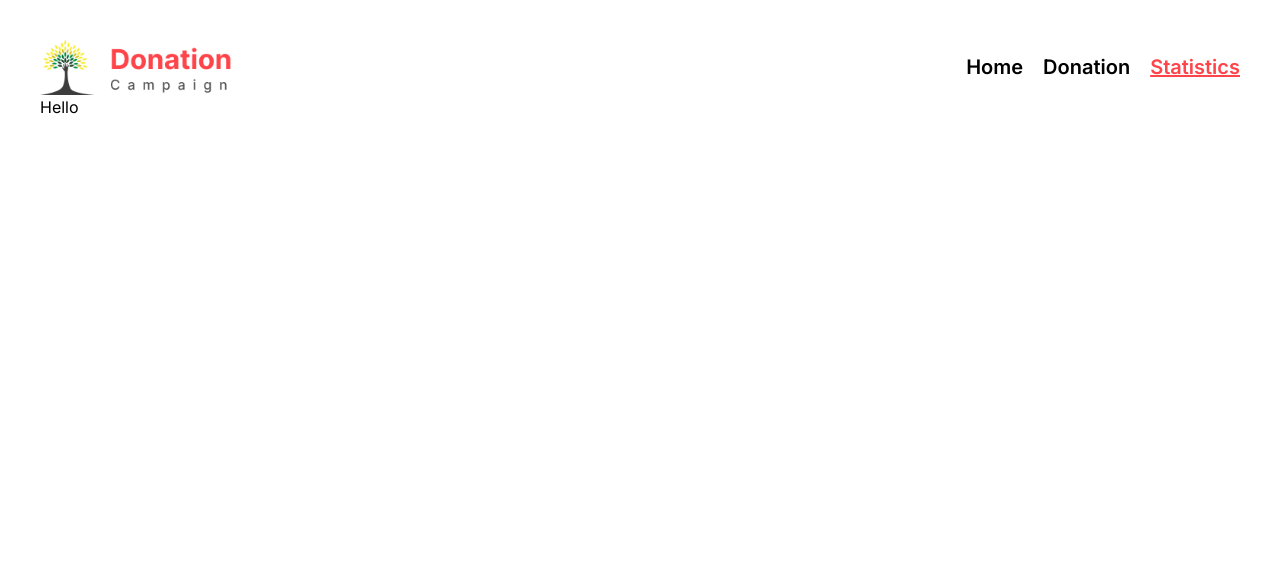
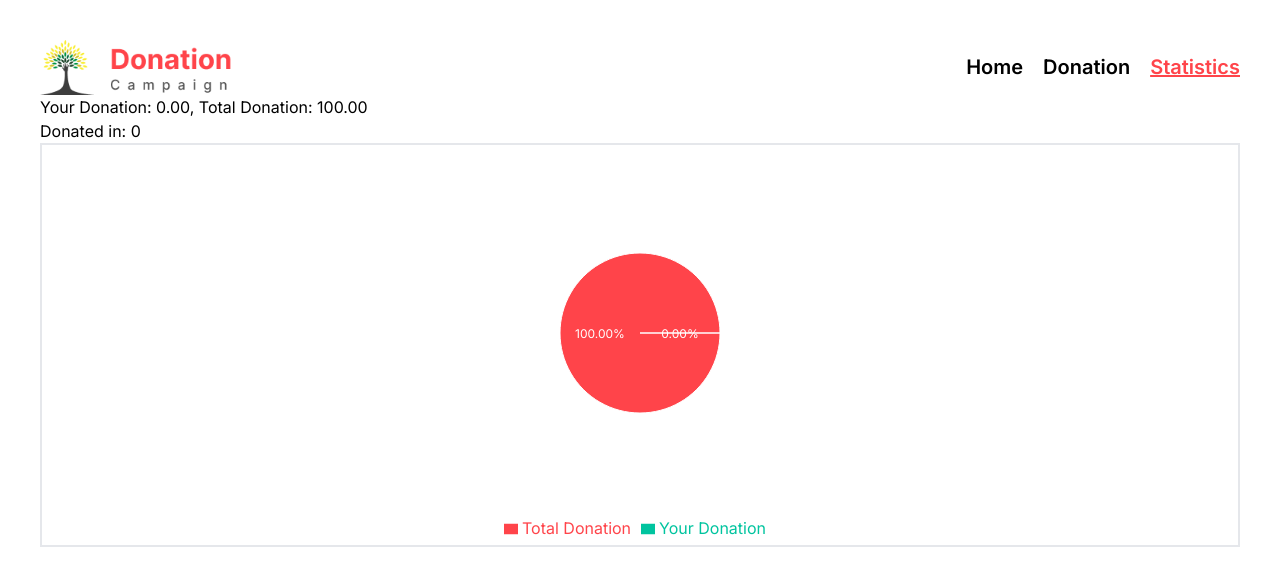
Before and after one commit to Shuvro0421/donation-campaign, a React (Vite) app: page /statistics in a window 1280 px wide. Shown: the top 586 px of the page. Built offline with nearby package versions, Linux system fonts and the light colour scheme.

Commit message:
pie chart done but needs to be polished

```diff
--- a/src/components/Statistics/Satistics.jsx
+++ b/src/components/Statistics/Satistics.jsx
@@ -1,51 +1,59 @@
 import React from 'react';
-import { PieChart, Pie, Cell, ResponsiveContainer } from 'recharts';
+import { PieChart, Pie, Cell, ResponsiveContainer, Legend } from 'recharts';
 
-const COLORS = ['#0088FE', '#00C49F', '#FFBB28', '#FF8042'];
+const Satistics = () => {
+    const localStorageDonation = JSON.parse(localStorage.getItem('localStorageDonation')) || [];
+    const data = 12;
+    const totalDonation = localStorageDonation.length;
+    const YourDonation = ((100 * totalDonation) / data).toFixed(2);
+    const TotalDonation = (100 - YourDonation).toFixed(2);
 
-const RADIAN = Math.PI / 180;
+    const datas = [
+        { name: 'Total Donation', value: parseFloat(TotalDonation) },
+        { name: 'Your Donation', value: parseFloat(YourDonation) }
+    ];
+
+    const COLORS = ['#FF444A', '#00C49F'];
+
     const renderCustomizedLabel = ({ cx, cy, midAngle, innerRadius, outerRadius, percent }) => {
         const radius = innerRadius + (outerRadius - innerRadius) * 0.5;
-  const x = cx + radius * Math.cos(-midAngle * RADIAN);
-  const y = cy + radius * Math.sin(-midAngle * RADIAN);
-
+        const x = cx + radius * Math.cos(-midAngle * (Math.PI / 180));
+        const y = cy + radius * Math.sin(-midAngle * (Math.PI / 180));
         return (
-    <text x={x} y={y} fill="white" textAnchor={x > cx ? 'start' : 'end'} dominantBaseline="central">
-      {`${(percent * 100).toFixed(0)}%`}
+            <text x={x} y={y} fill="white" textAnchor="middle" dominantBaseline="central">
+                {`${(percent * 100).toFixed(2)}%`}
             </text>
         );
     };
 
-const Statistics = ({ data, localStorageDonationLength }) => {
-  const remainingData = 12 - data;
-  const chartData = [
-    { name: 'Data', value: data },
-    { name: 'Remaining', value: remainingData },
-  ];
-
     return (
         <div>
-      <h1>Hello {localStorageDonationLength}</h1>
+            <h1>Your Donation: {YourDonation}, Total Donation: {TotalDonation}</h1>
+            <h1>Donated in: {localStorageDonation.length}</h1>
+            <div className='border-2'>
                 <ResponsiveContainer width="100%" height={400}>
-        <PieChart width={400} height={400}>
+                    <PieChart>
                         <Pie
-            data={chartData}
+                            data={datas}
                             cx="50%"
                             cy="50%"
                             labelLine={false}
                             label={renderCustomizedLabel}
                             outerRadius={80}
-            fill="#8884d8"
+                            fill="#FF444A"
                             dataKey="value"
+                            className='text-xs'
                         >
-            {chartData.map((entry, index) => (
+                            {datas.map((entry, index) => (
                                 <Cell key={`cell-${index}`} fill={COLORS[index % COLORS.length]} />
                             ))}
                         </Pie>
+                        <Legend />
                     </PieChart>
                 </ResponsiveContainer>
+            </div>
         </div>
     );
 };
 
-export default Statistics;
+export default Satistics;
```
Lines whose indentation alone changed are shown as unchanged.
